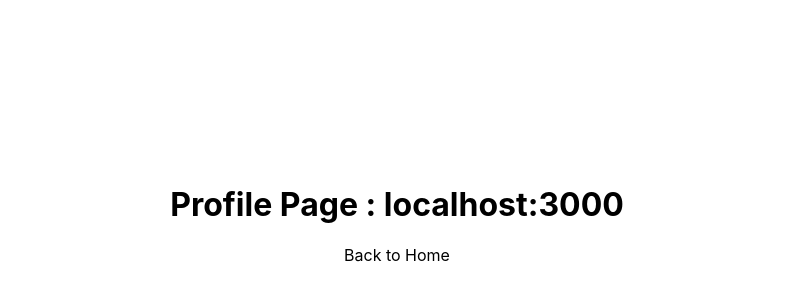
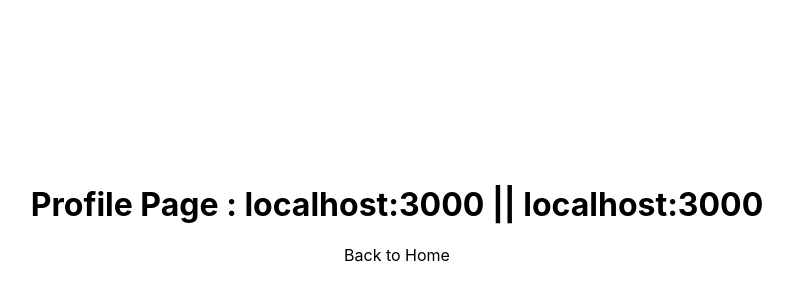
Before and after one commit to EkoSetiyo13/next-12-docker, a Next.js app: page /profile in a window 1280 px wide. Shown: the part 186-486 px from the top of the page, without its empty margins (243-1036 px from the left). Built offline with nearby package versions, Linux system fonts and the light colour scheme.

Commit message:
feat : update profile

```diff
--- a/src/pages/profile/index.js
+++ b/src/pages/profile/index.js
@@ -1,13 +1,20 @@
 'use client'
 
 import Head from 'next/head'
+import { useEffect, useState } from 'react';
 import { Interceptor } from 'src/utils/env';
 import styles from '../../../styles/Home.module.css'
 
 export const dynamic = "force-dynamic";
 
 export default function Profile() {
-
+    const [intern, setIntern] = useState("")
+    useEffect(() => { handleData() }, [])
+    const handleData = async () => {
+        const data = await Interceptor()
+        console.log("data", data)
+        setIntern(data?.env)
+    }
     return (
         <div className={styles.container}>
             <Head>
@@ -15,7 +22,7 @@ export default function Profile() {
             </Head>
 
             <main className={styles.main}>
-                <h1>Profile Page : {process.env.NEXT_PUBLIC_API_URL}</h1>
+                <h1>Profile Page : {process.env.NEXT_PUBLIC_API_URL} || {intern}</h1>
                 <a href="/">Back to Home</a>
             </main>
         </div>
```
